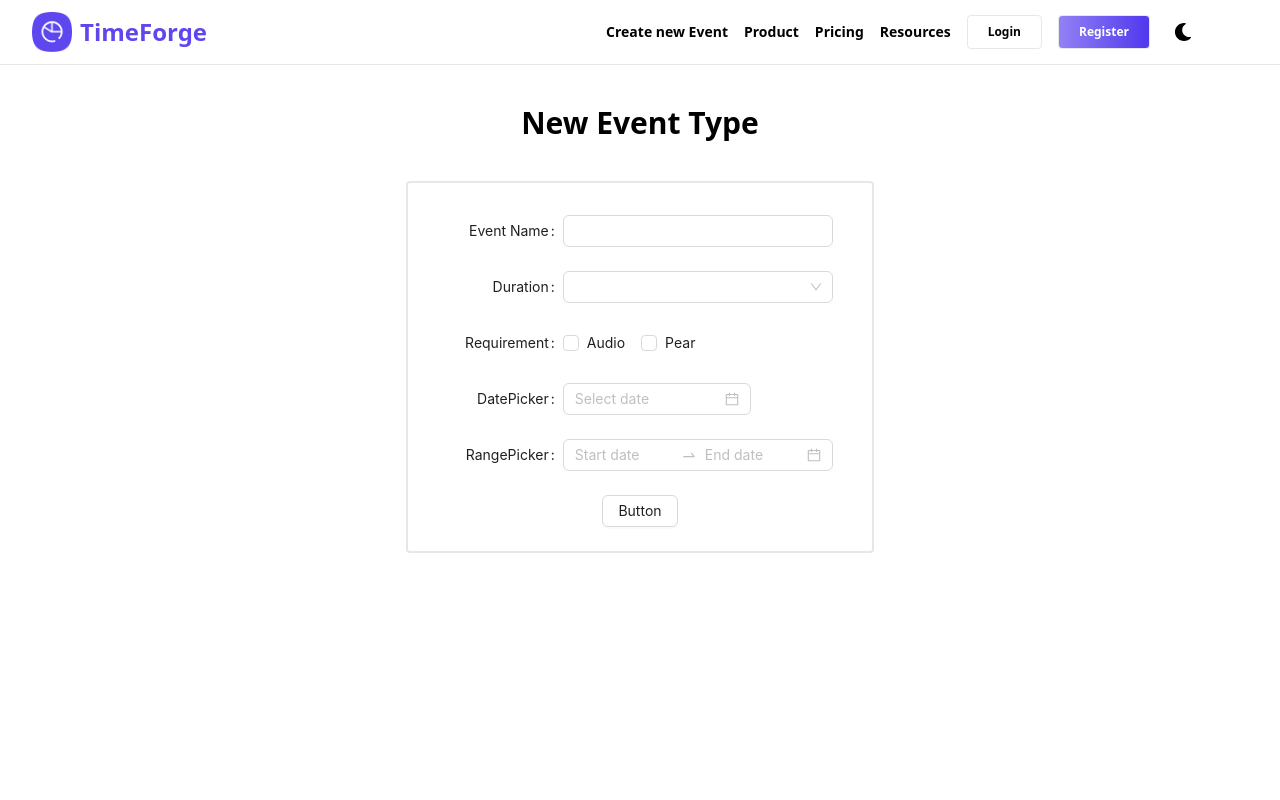
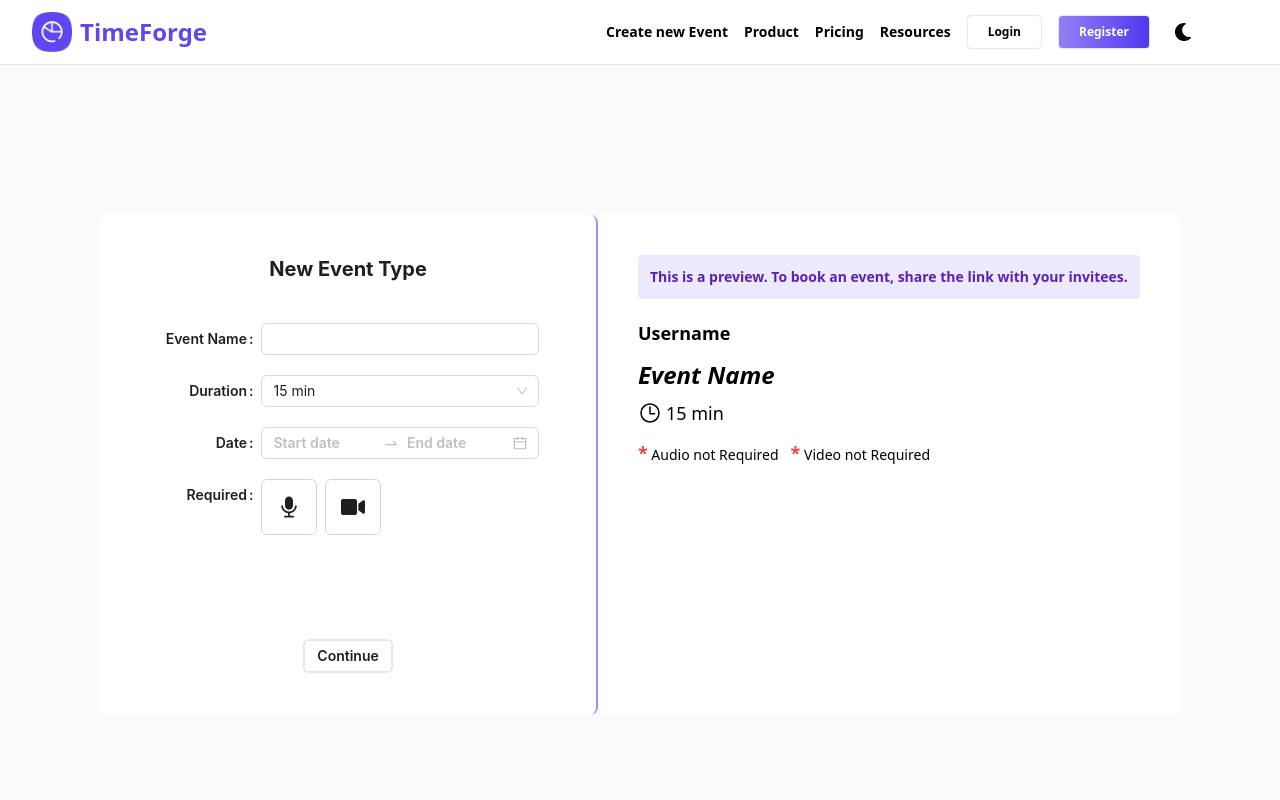
Before and after one commit to CareerNavigators/timeforge-client, a React (Vite) app: page /createEvent/oneEvent in a window 1280 px wide. Shown: the top 800 px of the page. Built offline with nearby package versions, Linux system fonts and the light colour scheme; no server answers.

Commit message:
user create logout done

```diff
--- /dev/null
+++ b/src/CreateEvents/Events/OneEvent.css
@@ -0,0 +1,31 @@
+.dark
+  div.ant-col.ant-col-7.ant-form-item-label.css-dev-only-do-not-override-zl9ks2
+  > label {
+  color: #f5f5f5f5;
+}
+.dark
+  .ant-col.ant-col-16.ant-form-item-control.css-dev-only-do-not-override-zl9ks2
+  > div
+  > div
+  input {
+  background-color: #ede9fe;
+}
+
+.dark
+  .ant-col.ant-col-16.ant-form-item-control.css-dev-only-do-not-override-zl9ks2
+  > div
+  > div
+  > div
+  > div {
+  background-color: #ede9fe;
+}
+.dark form
+  > div.lg\:h-96
+  > div:nth-child(4)
+  > div
+  > div.ant-col.ant-col-16.ant-form-item-control.css-dev-only-do-not-override-zl9ks2
+  > div
+  > div
+  > div {
+  background-color: #ede9fe;
+}
--- a/src/CreateEvents/Events/OneEvent.tsx
+++ b/src/CreateEvents/Events/OneEvent.tsx
@@ -1,61 +1,210 @@
-import { Button, DatePicker, Form, Input, Select, Checkbox } from "antd";
-
+import { Form, Input, Select, DatePicker } from "antd";
+import { ChangeEvent, useState } from "react";
+import { IoTimeOutline } from "react-icons/io5";
+import { AiFillAudio } from "react-icons/ai";
+import { FaVideo } from "react-icons/fa";
+import { SelectValue } from "antd/es/select";
+import toast from "react-hot-toast";
+import type { Dayjs } from "dayjs";
+import "./OneEvent.css";
 const { RangePicker } = DatePicker;
+type RangeValue = [Dayjs | null, Dayjs | null] | null;
 
 const OneEvent = () => {
+  const [isAudioSelected, setIsAudioSelected] = useState(false);
+  const [isVideoSelected, setIsVideoSelected] = useState(false);
+  const [eventName, setEventName] = useState<string>("");
+  const [eventDuration, setEventDuration] = useState<string>("15 min");
+  const [dates, setDates] = useState<RangeValue>(null);
+  const [value, setValue] = useState<RangeValue>(null);
+
+  const disabledDate = (current: Dayjs) => {
+    if (!dates) {
+      return false;
+    }
+    const tooLate = dates[0] && current.diff(dates[0], "days") >= 7;
+    const tooEarly = dates[1] && dates[1].diff(current, "days") >= 7;
+    return !!tooEarly || !!tooLate;
+  };
+
+  const onOpenChange = (open: boolean) => {
+    if (open) {
+      setDates([null, null]);
+    } else {
+      setDates(null);
+    }
+  };
+
+  const handleAudioSelection = () => {
+    setIsAudioSelected(!isAudioSelected);
+  };
+  const handleVideoSelection = () => {
+    setIsVideoSelected(!isVideoSelected);
+  };
+
+  const handleEventName = (e: ChangeEvent<HTMLInputElement>) => {
+    setEventName(e.target.value);
+  };
+
+  const handleEventDuration = (value: SelectValue) => {
+    setEventDuration(value as string);
+  };
+
+  const handleSubmit = async () => {
+    try {
+      const newEvent = {
+        // email: user.email,
+        eventName: eventName,
+        duration: eventDuration,
+        requiredAudio: isAudioSelected,
+        requiredVideo: isVideoSelected,
+      };
+      console.log(newEvent);
+
+      if (newEvent) {
+        toast.success(`${eventName} is added to the Events.`);
+      }
+    } catch (error) {
+      console.error("Error adding task:", error);
+    }
+  };
+
   return (
-    // <div className="w-full h-screen mt-10 space-y-5 flex flex-col items-center">
-    //   <div className="text-left">
-    //     <h3 className="text-3xl font-bold">New Event Type</h3>
-    //   </div>
-    //   <div>
-    //     <Card className="w-[500px]">
-    //       <p className="p-1">Card content</p>
-    //       <Input placeholder="Outlined" />
-    //     </Card>
-    //   </div>
-    // </div>
-
-    <div className="w-full h-screen flex flex-col items-center">
-      <div className="my-10">
-        <h3 className="text-3xl font-bold">New Event Type</h3>
-      </div>
+    <div className="flex flex-col items-center justify-center w-full h-screen pt-10 mb-20 lg:mb-0 lg:pt-0 lg:flex-row bg-slate-50 dark:bg-d tin">
+      {/* Input part */}
+      <div className="flex items-center h-full m-5lg:m-0">
         <Form
-        labelCol={{ span: 8 }}
-        wrapperCol={{ span: 14 }}
+          labelCol={{ span: 7 }}
+          wrapperCol={{ span: 16 }}
           layout="horizontal"
           style={{ maxWidth: 600 }}
-        className="pt-8 rounded border-2"
-      >
-        <Form.Item label="Event Name">
-          <Input />
+          className="p-10 rounded-lg lg:border-r-2 border-r-violet-400 bg-white h-[500px] dark:bg-d1 dark:text-dw tin"
+          onFinish={handleSubmit}>
+          <div className="lg:h-96">
+            <div className="lg:mb-10">
+              <h3 className="text-xl font-bold text-center">New Event Type</h3>
+            </div>
+            <Form.Item
+              label="Event Name"
+              className="mb-2 font-semibold lg:mb-5">
+              <Input
+                name="eventName"
+                value={eventName}
+                onChange={handleEventName}
+                required
+              />
             </Form.Item>
-        <Form.Item label="Duration">
-          <Select>
-            <Select.Option value="demo">15 min</Select.Option>
-            <Select.Option value="demo">30 min</Select.Option>
-            <Select.Option value="demo">45 min</Select.Option>
-            <Select.Option value="demo">60 min</Select.Option>
+            <Form.Item label="Duration" className="mb-2 font-semibold lg:mb-5">
+              <Select value={eventDuration} onChange={handleEventDuration}>
+                <Select.Option value="15 min">15 min</Select.Option>
+                <Select.Option value="30 min">30 min</Select.Option>
+                <Select.Option value="45 min">45 min</Select.Option>
+                <Select.Option value="60 min">60 min</Select.Option>
               </Select>
             </Form.Item>
 
-        <Form.Item label="Requirement">
-          <Checkbox.Group>
-            <Checkbox value="apple"> Audio </Checkbox>
-            <Checkbox value="pear"> Pear </Checkbox>
-          </Checkbox.Group>
-        </Form.Item>
-        <Form.Item label="DatePicker">
-          <DatePicker />
-        </Form.Item>
-        <Form.Item label="RangePicker">
-          <RangePicker />
+            <Form.Item label="Date" className="mb-2 font-semibold lg:mb-5">
+              <RangePicker
+                value={dates || value}
+                disabledDate={disabledDate}
+                onCalendarChange={(val) => {
+                  setDates(val);
+                }}
+                onChange={(val) => {
+                  setValue(val);
+                }}
+                onOpenChange={onOpenChange}
+                changeOnBlur
+              />
             </Form.Item>
 
+            <Form.Item label="Required" className="font-semibold">
+              <div className="flex w-full gap-2">
+                <span
+                  onClick={handleAudioSelection}
+                  className={`w-14 h-14 border-[1px] rounded-md bg-white flex items-center justify-center dark:bg-[#ede9fe] ${
+                    isAudioSelected
+                      ? "border-violet-600 text-violet-600"
+                      : "border-gray-300 hover:shadow-md hover:border-violet-500 transition-all ease-in-out"
+                  }`}>
+                  {" "}
+                  <div className="flex flex-col items-center gap-1">
+                    <AiFillAudio className="text-2xl" />
+                    {/* <span className="text-xs">Audio</span> */}
+                  </div>
+                </span>
+
+                <span
+                  onClick={handleVideoSelection}
+                  className={`w-14 h-14 border-[1px] rounded-md bg-white flex items-center justify-center dark:bg-[#ede9fe] ${
+                    isVideoSelected
+                      ? "border-violet-600 text-violet-600"
+                      : "border-gray-300 hover:shadow-md hover:border-violet-500 transition-all ease-in-out"
+                  }`}>
+                  <div className="flex flex-col items-center">
+                    <FaVideo className="text-2xl" />
+                    {/* <span className="text-xs">Video</span> */}
+                  </div>
+                </span>
+              </div>
+            </Form.Item>
+          </div>
+
           <Form.Item className="flex justify-center">
-          <Button>Button</Button>
+            <button
+              type="submit"
+              className="px-3 py-1 font-semibold transition-all ease-in-out border-2 rounded-md hover:border-violet-600 hover:text-violet-600 dark:bg-[#ede9fe]">
+              Continue
+            </button>
           </Form.Item>
         </Form>
+      </div>
+
+      {/* preview part */}
+      <div className="bg-white h-[500px] p-10 rounded-lg dark:bg-d1 tin">
+        <div className="">
+          <h3 className="p-3 text-sm font-semibold rounded lg:text-md bg-violet-100 text-violet-800">
+            This is a preview. To book an event, share the link with your
+            invitees.
+          </h3>
+        </div>
+        <div className="my-5 space-y-3">
+          <p className="text-lg font-semibold">Username</p>
+
+          <div className="space-y-2">
+            <p className="text-2xl italic font-bold">
+              {eventName ? eventName : "Event Name"}{" "}
+            </p>
+            <div className="flex items-center gap-1">
+              <IoTimeOutline className="text-2xl" />
+              <p className="text-lg">{eventDuration}</p>
+            </div>
+          </div>
+
+          <div className="flex w-full gap-3">
+            {isAudioSelected ? (
+              <p className="px-2 text-white border-2 rounded w-fit border-violet-600 bg-violet-400 text-md">
+                Audio
+              </p>
+            ) : (
+              <p className="text-sm ">
+                <span className="text-lg font-bold text-red-500">*</span> Audio
+                not Required
+              </p>
+            )}
+            {isVideoSelected ? (
+              <p className="px-2 text-white border-2 rounded w-fit border-violet-600 bg-violet-400 text-md">
+                Video
+              </p>
+            ) : (
+              <p className="text-sm">
+                <span className="text-lg font-bold text-red-500">*</span> Video
+                not Required
+              </p>
+            )}
+          </div>
+        </div>
+      </div>
     </div>
   );
 };
--- a/src/Home/Card.tsx
+++ b/src/Home/Card.tsx
@@ -12,7 +12,7 @@ const Card = () => {
       </p>
       <div className="my-[35px] p-[20px] bg-gradient-to-r from-violet-400 via-violet-600 to-indigo-600 dark:from-d dark:text-">
         <div className="w-full mx-auto grid grid-cols-4 pl-[12px]">
-          {Array.from({ length: 4 }, (_, key) => (
+          {Array.from({ length: 4 },(_, key) => (
             <div key={key} className="overflow-hidden rounded-lg has-shadow w-80 p-4 flex flex-col gap-1 border-[1px] bg-white dark:bg-[#f3f1ff] dark:text-dt">
               <div className="flex items-baseline justify-between">
                 <h3 className="text-[16px] font-semibold font-inter text-slate-400">
--- a/src/Home/Hero.tsx
+++ b/src/Home/Hero.tsx
@@ -29,7 +29,7 @@ const Hero = () => {
           <h1 className="font-inter text-[50px] font-[600] ">
             Empowering Your Days
             <br /> with{" "}
-            <span className="text-indigo-700">
+            <span className="text-dt">
               <TypeAnimation
                 preRenderFirstString={false}
                 sequence={[`TimeForge`, 500, ""]}
--- a/src/Shared/Footer/Footer.tsx
+++ b/src/Shared/Footer/Footer.tsx
@@ -17,7 +17,7 @@ const Footer = () => {
     </>
   );
   return (
-    <footer className='bg-white'>
+    <footer className='bg-white dark:bg-d1'>
       <hr className='max-w-screen-xl mx-auto text-gray-600'></hr>
       <div className='max-w-screen-xl px-4 py-8 mx-auto sm:px-6 lg:px-8'>
         <div className='sm:flex sm:justify-between'>
```
Also changed, not shown: src/AuthPage/Login.tsx (+12 -10 lines), src/AuthPage/SignUp.tsx (+34 -19 lines), src/Hook/getPfp.ts (added, +29 -0 lines), src/Shared/Navbar/Navbar.tsx (+18 -12 lines). Lines whose indentation alone changed are shown as unchanged.
